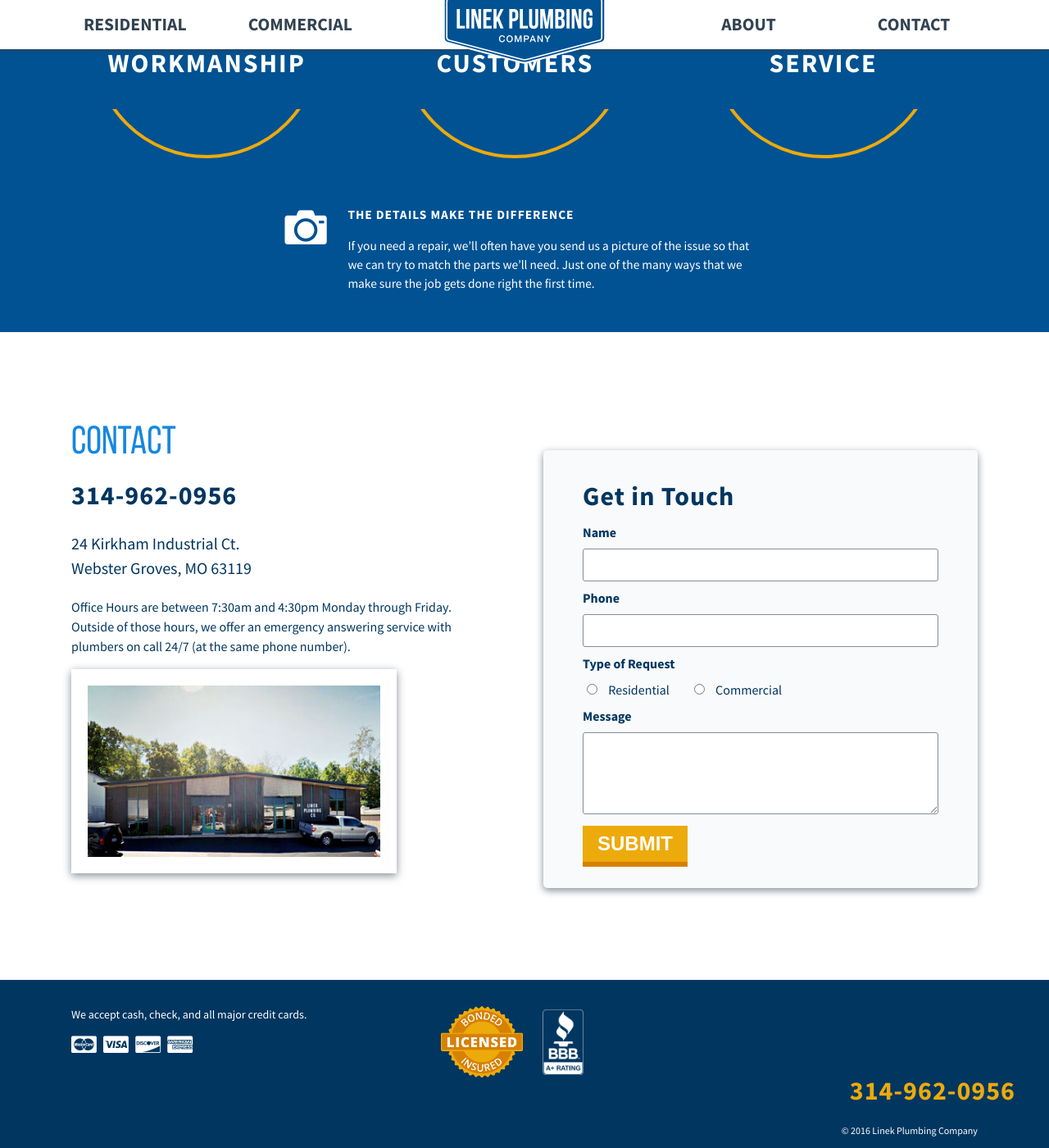
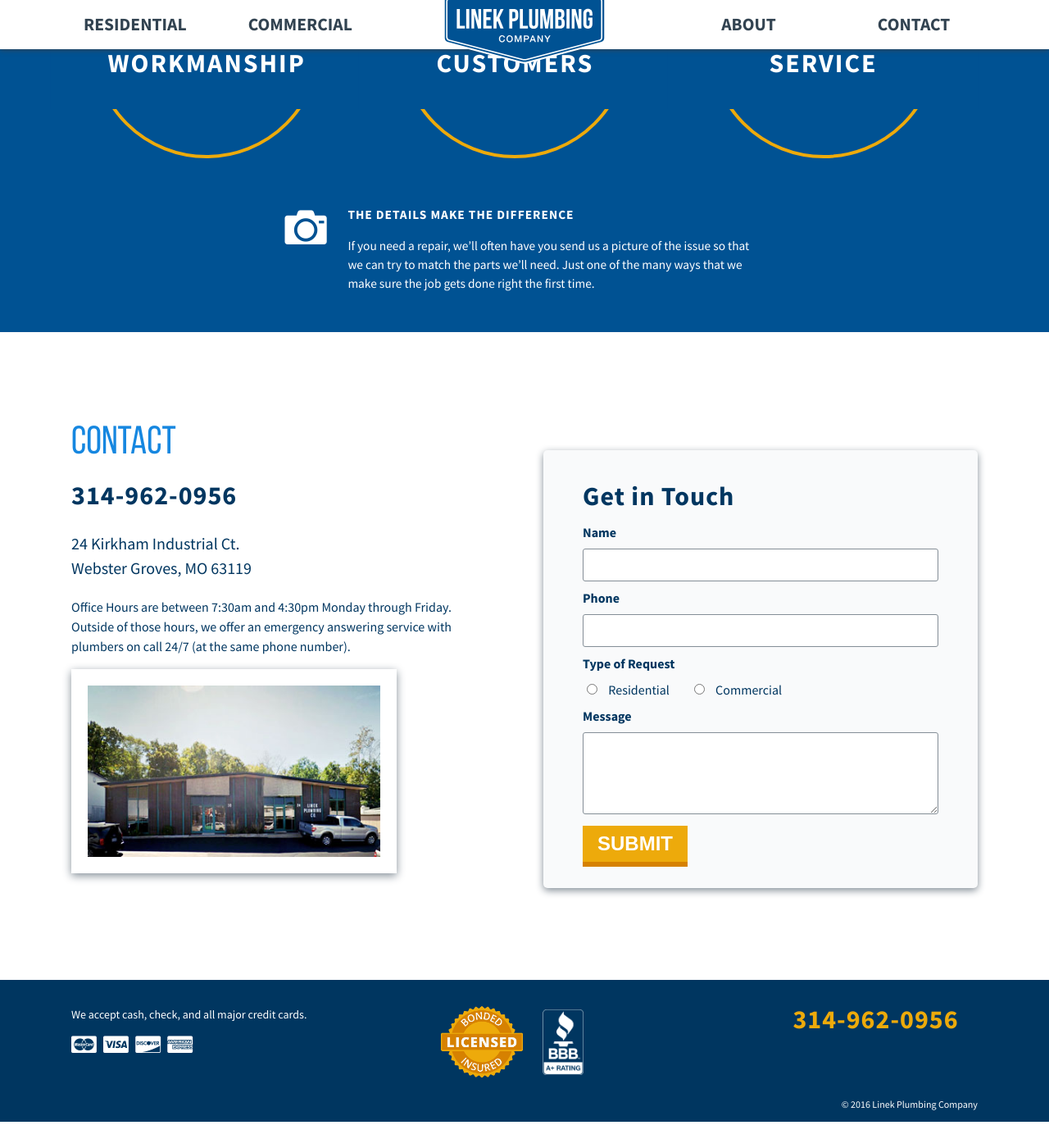
Before and after one commit to alexlinek/lpc, a Jekyll site: the page built from index.html, in a window 1280 px wide and 1400 px high, scrolled down 2669 px. Shown: the whole window at 82% size. Built offline with Jekyll 4.4.1, drawn with Linux system fonts in a browser that asks for light colours; some web fonts are replaced; after the commit the page ends 4037 px from its top, so only the background shows below that.

Commit message:
Basic contact form implementation and minor fixes

```diff
--- a/_includes/contact_form.html
+++ b/_includes/contact_form.html
@@ -1,8 +1,8 @@
-<form class="contact-form">
+<form class="contact-form" method="POST" action="https://formspree.io/alexlinek267@gmail.com">
   <hgroup>
     <h2>Get in Touch</h2>
   </hgroup>
-
+  <input type="hidden" name="_subject" value="Website Form Submission" />
   <div class="field">
     <label for="contact-name">Name</label>
     <input type="text" id="contact-name" name="name" />
@@ -16,6 +16,7 @@
     <input type="radio" name="service-type" value="residential" />Residential
     <input type="radio" name="service-type" value="commercial" />Commercial
   </div>
+  <input type="text" name="_gotcha" style="display:none" />
   <div class="field">
     <label for="contact-message">Message</label>
     <textarea id="contact-message" name="message"></textarea>
--- a/_sass/_footer.scss
+++ b/_sass/_footer.scss
@@ -34,7 +34,6 @@
 }
 
 #footer-phone {
-  width: 100%;
   text-align: right;
   margin-right: 0!important;
   @include media-query($breakpoint-mobile) {
--- a/_sass/_nav.scss
+++ b/_sass/_nav.scss
@@ -34,6 +34,7 @@
   position: absolute;
   transform: translateX(-50%);
   width: 28%;
+  max-width: 350px;
   img {
     width: 100%;
   }
--- a/_sass/_page.scss
+++ b/_sass/_page.scss
@@ -286,7 +286,10 @@
 .service-area-list {
   float: left;
   width: 28.66%;
-  font-size: .8em;
+  font-size: 1em;
+  @include media-query($breakpoint-desktop) {
+    font-size: .8em;
+  }
   @include media-query($breakpoint-mobile) {
     display: none;
   }
```
